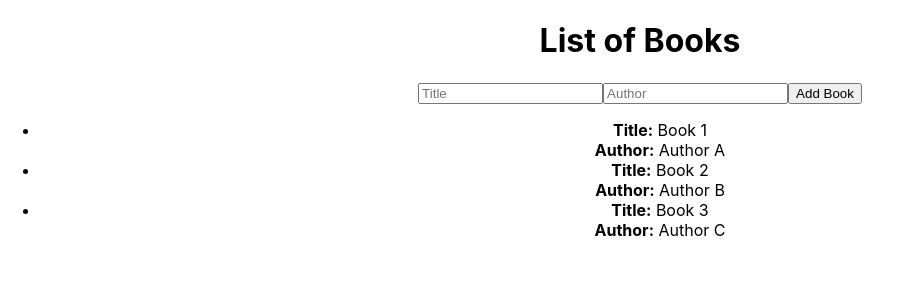
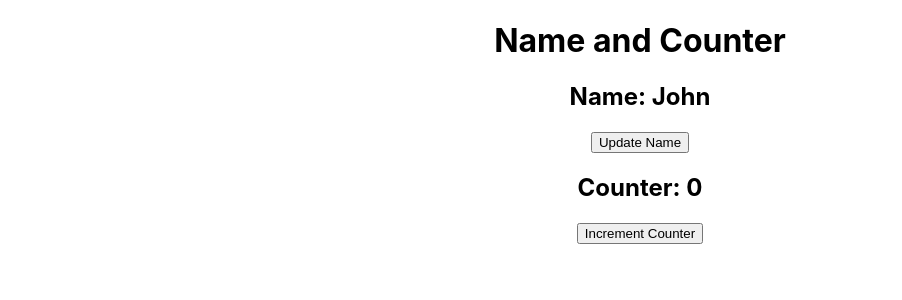
Before and after one commit to CodeCraftersGPT/ReactJSTutorial, a React (Create React App) app: page / in a window 1280 px wide. Shown: the top 300 px of the page, without its empty margins (0-902 px from the left). Built offline with nearby package versions, Linux system fonts and the light colour scheme.

Commit message:
22_Name_Counter_Change_WithoutDependencty

```diff
--- a/src/App.js
+++ b/src/App.js
@@ -1,12 +1,13 @@
 import logo from './logo.svg';
 import './App.css';
-import BookList from './components/13_1_BookList_AddBook';
+import NameCounterComponent from './components/22_NameCounter_Component';
+
 
 
 function App() {
   return (
     <div className="App" >
-     <BookList/>
+<NameCounterComponent></NameCounterComponent>
     </div>
   );
 }
--- /dev/null
+++ b/src/components/22_NameCounter_Component.js
@@ -0,0 +1,26 @@
+import React, { useState, useEffect } from 'react';
+
+function NameCounterComponent() {
+  const [name, setName] = useState('John');
+  const [counter, setCounter] = useState(0);
+
+  useEffect(() => {
+    console.log('Counter state changed:', counter);
+  });
+
+  return (
+    <div>
+      <h1>Name and Counter</h1>
+      <div>
+        <h2>Name: {name}</h2>
+        <button onClick={() => setName('Alice'+counter )}>Update Name</button>
+      </div>
+      <div>
+        <h2>Counter: {counter}</h2>
+        <button onClick={() => setCounter(counter + 1)}>Increment Counter</button>
+      </div>
+    </div>
+  );
+}
+
+export default NameCounterComponent;
```
